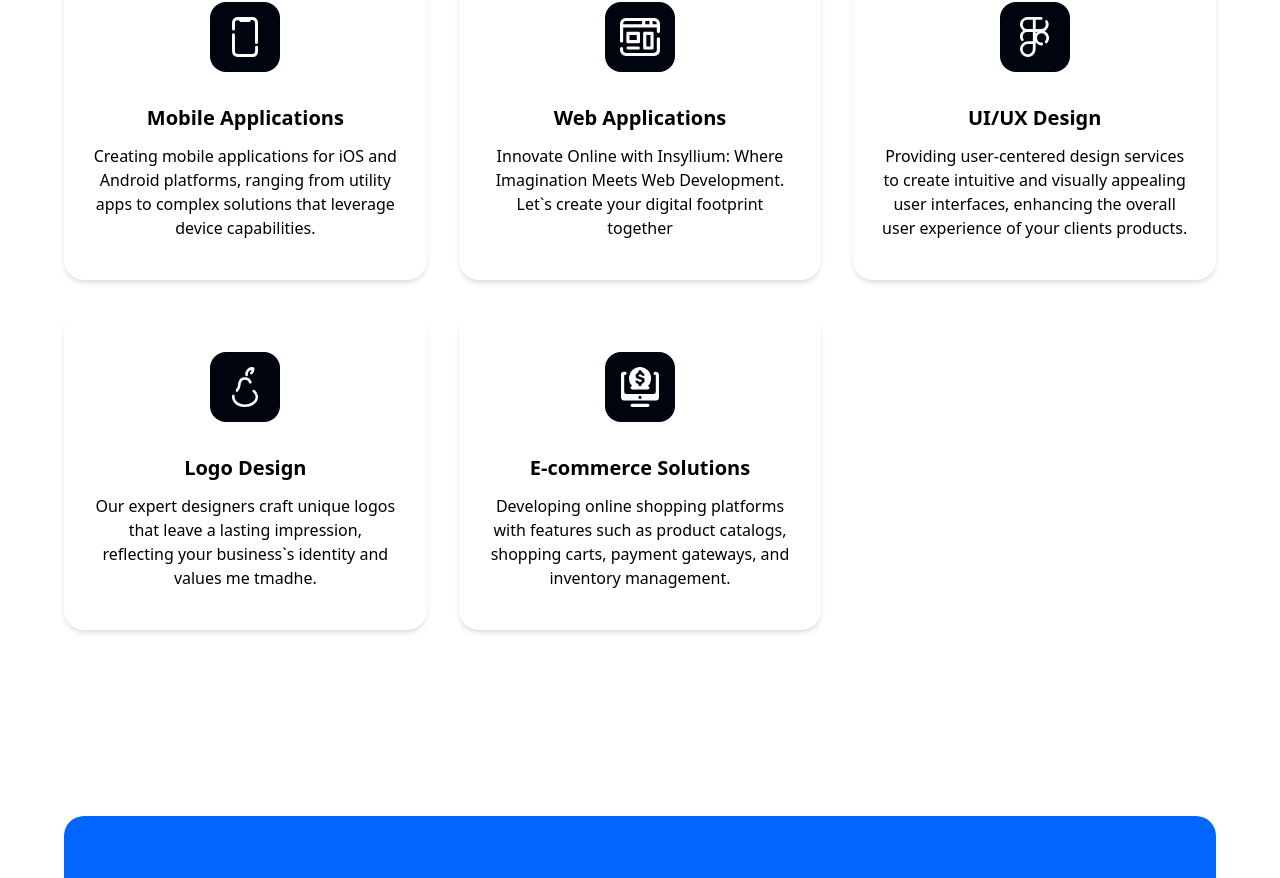
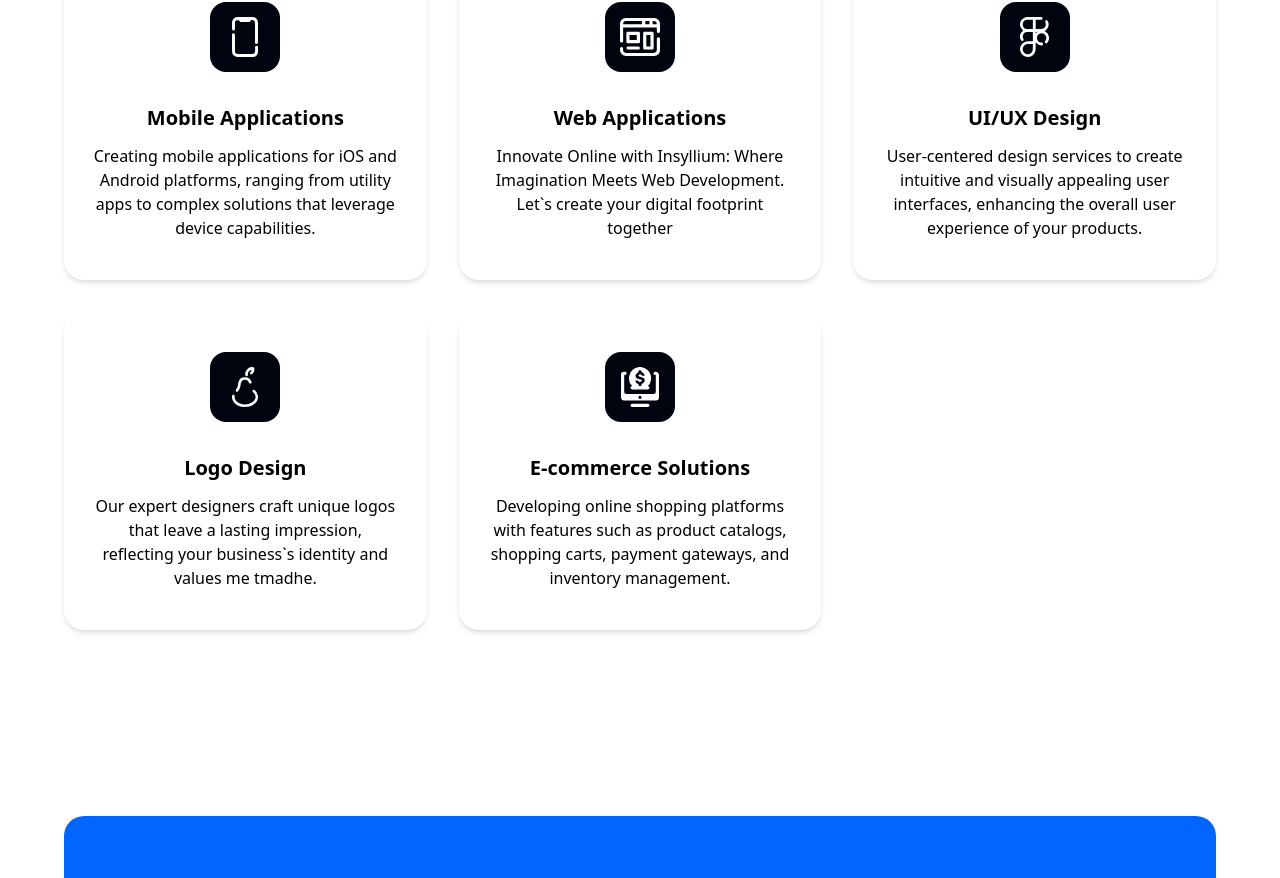
Before and after one commit to Knuckleclot/insyllium, a React (Vite) app: page / in a window 1280 px wide. Shown: the part 1034-1912 px from the top of the page. Built offline with nearby package versions, Linux system fonts and the light colour scheme.

Commit message:
holl changes

```diff
--- a/src/Constants/index.js
+++ b/src/Constants/index.js
@@ -60,7 +60,7 @@ export const services = [
     id: "service-3",
     logo: uiux,
     title:'UI/UX Design',
-    content:'Providing user-centered design services to create intuitive and visually appealing user interfaces, enhancing the overall user experience of your clients products.',
+    content:'User-centered design services to create intuitive and visually appealing user interfaces, enhancing the overall user experience of your products.',
     link:'ui-ux',
   },
   {
```
